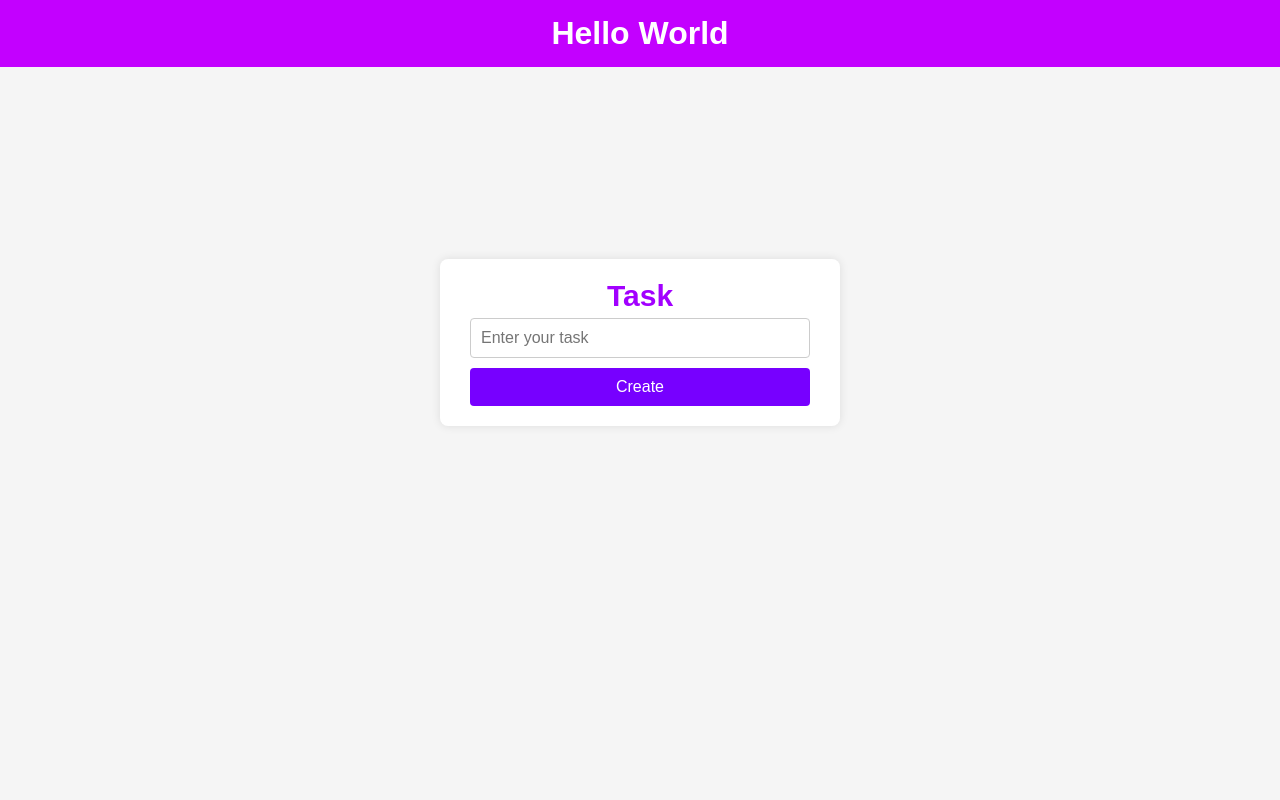
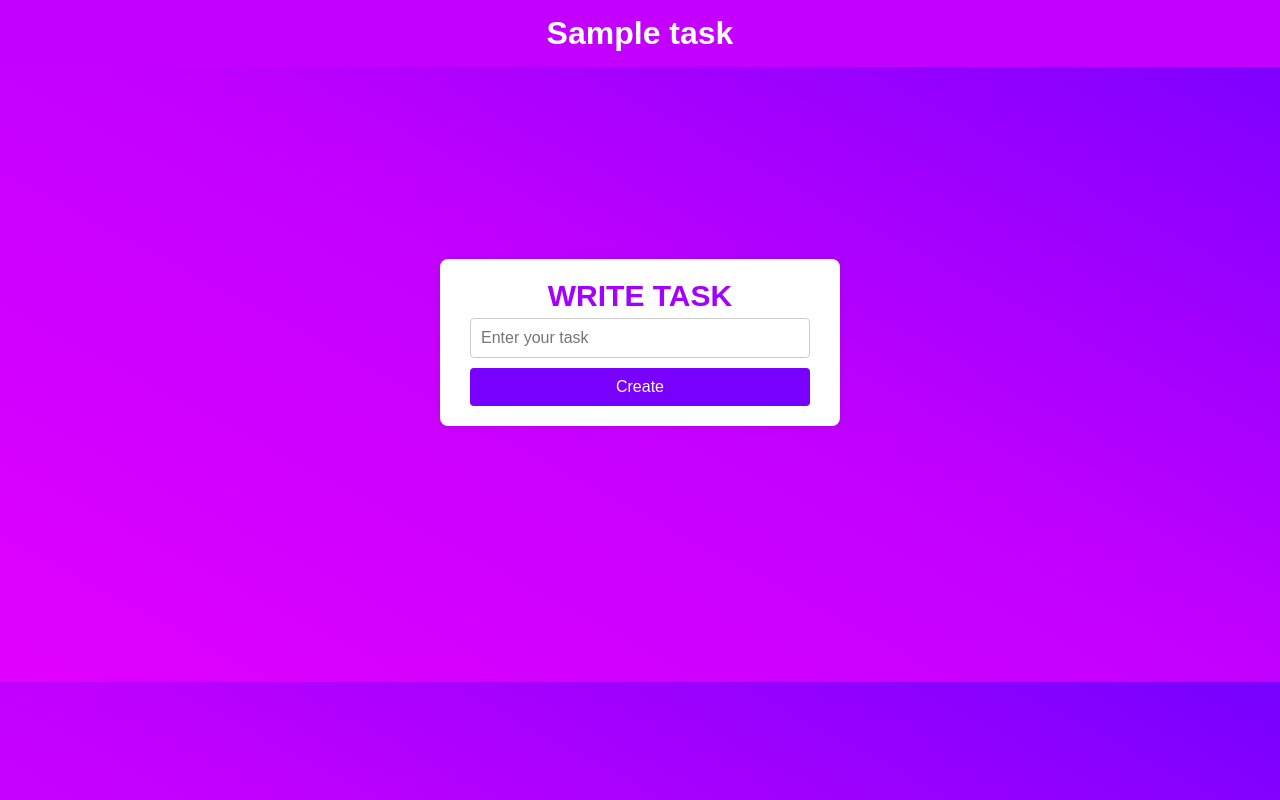
Before and after one commit to aayushsugandhi2703/FLASK_SQL, a Python web app: template templates/index.htm in a window 1280 px wide. Run offline with Jinja, Linux system fonts and the light colour scheme; the template is opened without the code that fills it: most values are stand-ins (such as "Sample title", 1, 10 or a date in 2020).

Commit message:
di dchanges

```diff
--- a/static/styel.css
+++ b/static/styel.css
@@ -10,7 +10,7 @@
 /* Body Styles */
 body {
     font-family: Arial, sans-serif;
-    background-color: #f5f5f5;
+    background: linear-gradient(to bottom left, #7700ff, #c300ff, #e100ff);
     color: #333;
     display: flex;
     flex-direction: column;
@@ -47,6 +47,7 @@ body {
     width: 100%;
     max-width: 400px;
     margin-top: 15%;
+    margin-bottom: 20%;
 
 }
 label {
--- a/templates/index.htm
+++ b/templates/index.htm
@@ -11,12 +11,12 @@
 <body>
     <nav class="navbar">
         <div class="container">
-            <h1>Hello World</h1>
+            <h1>{{task}}</h1>
         </div>
     </nav>
     <div class="container" id="form-container">
         <form action="" method="">
-            <label for="task">Task</label>
+            <label for="task">WRITE TASK</label>
             <input type="text" name="task" placeholder="Enter your task">
             <button type="submit">Create</button>
         </form>
```
